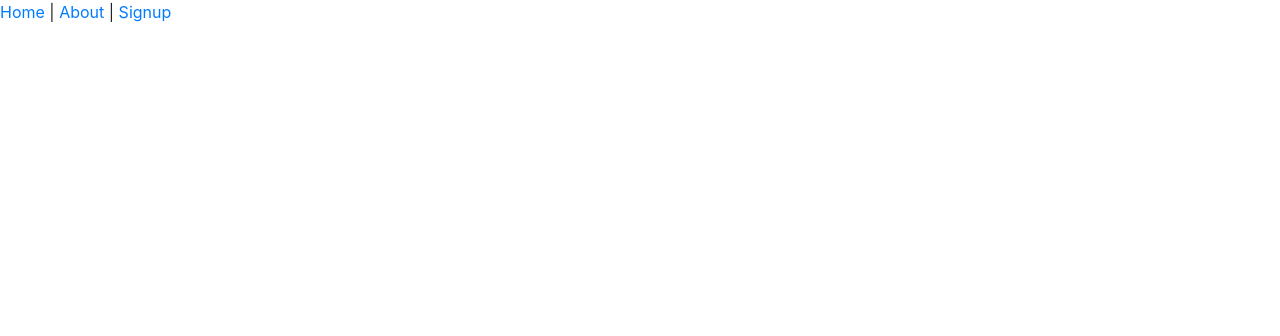
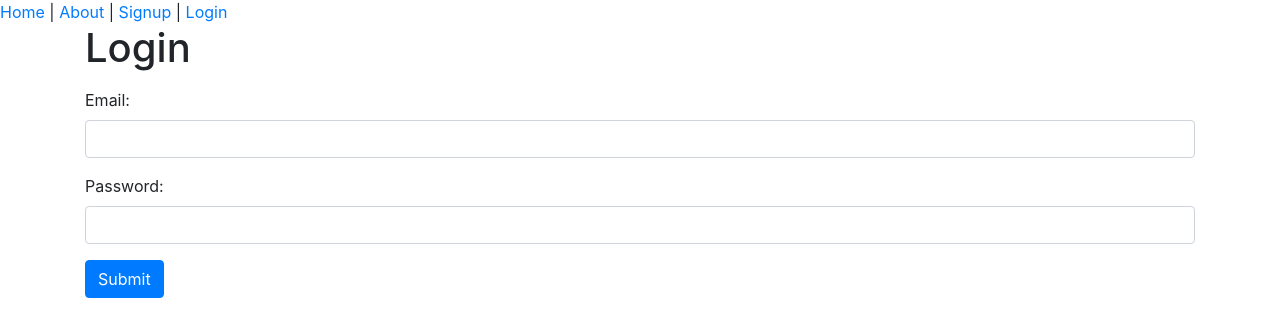
Before and after one commit to brandonaray/capstone_vue, a Vue app: page /login in a window 1280 px wide. Shown: the top 336 px of the page. Built offline with nearby package versions, Linux system fonts and the light colour scheme.

Commit message:
add sign in action to front end

```diff
--- a/src/App.vue
+++ b/src/App.vue
@@ -6,6 +6,8 @@
       <router-link to="/about">About</router-link>
       |
       <router-link to="/signup">Signup</router-link>
+      |
+      <router-link to="/login">Login</router-link>
     </div>
     <router-view />
   </div>
--- a/src/main.js
+++ b/src/main.js
@@ -5,6 +5,11 @@
 
 axios.defaults.baseURL = process.env.NODE_ENV === "development" ? "http://localhost:3000" : "/";
 
+const jwt = localStorage.getItem("jwt");
+if (jwt) {
+  axios.defaults.headers.common["Authorization"] = "Bearer " + jwt;
+}
+
 Vue.config.productionTip = false;
 
 new Vue({
--- a/src/router.js
+++ b/src/router.js
@@ -2,6 +2,7 @@
 import Router from "vue-router";
 import Home from "./views/Home.vue";
 import Signup from "./views/Signup.vue";
+import Login from "./views/Login.vue";
 
 Vue.use(Router);
 
@@ -26,6 +27,11 @@
       path: "/signup",
       name: "signup",
       component: Signup
+    },
+    {
+      path: "/login",
+      name: "login",
+      component: Login
     }
   ]
 });
--- /dev/null
+++ b/src/views/Login.vue
@@ -0,0 +1,55 @@
+<template>
+  <div class="login">
+    <div class="container">
+      <form v-on:submit.prevent="submit()">
+        <h1>Login</h1>
+        <ul>
+          <li class="text-danger" v-for="error in errors">{{ error }}</li>
+        </ul>
+        <div class="form-group">
+          <label>Email:</label>
+          <input type="email" class="form-control" v-model="email" />
+        </div>
+        <div class="form-group">
+          <label>Password:</label>
+          <input type="password" class="form-control" v-model="password" />
+        </div>
+        <input type="submit" class="btn btn-primary" value="Submit" />
+      </form>
+    </div>
+  </div>
+</template>
+
+<script>
+import axios from "axios";
+
+export default {
+  data: function() {
+    return {
+      email: "",
+      password: "",
+      errors: []
+    };
+  },
+  methods: {
+    submit: function() {
+      var params = {
+        email: this.email,
+        password: this.password
+      };
+      axios
+        .post("/api/sessions", params)
+        .then(response => {
+          axios.defaults.headers.common["Authorization"] = "Bearer " + response.data.jwt;
+          localStorage.setItem("jwt", response.data.jwt);
+          this.$router.push("/");
+        })
+        .catch(error => {
+          this.errors = ["Invalid email or password."];
+          this.email = "";
+          this.password = "";
+        });
+    }
+  }
+};
+</script>
```
